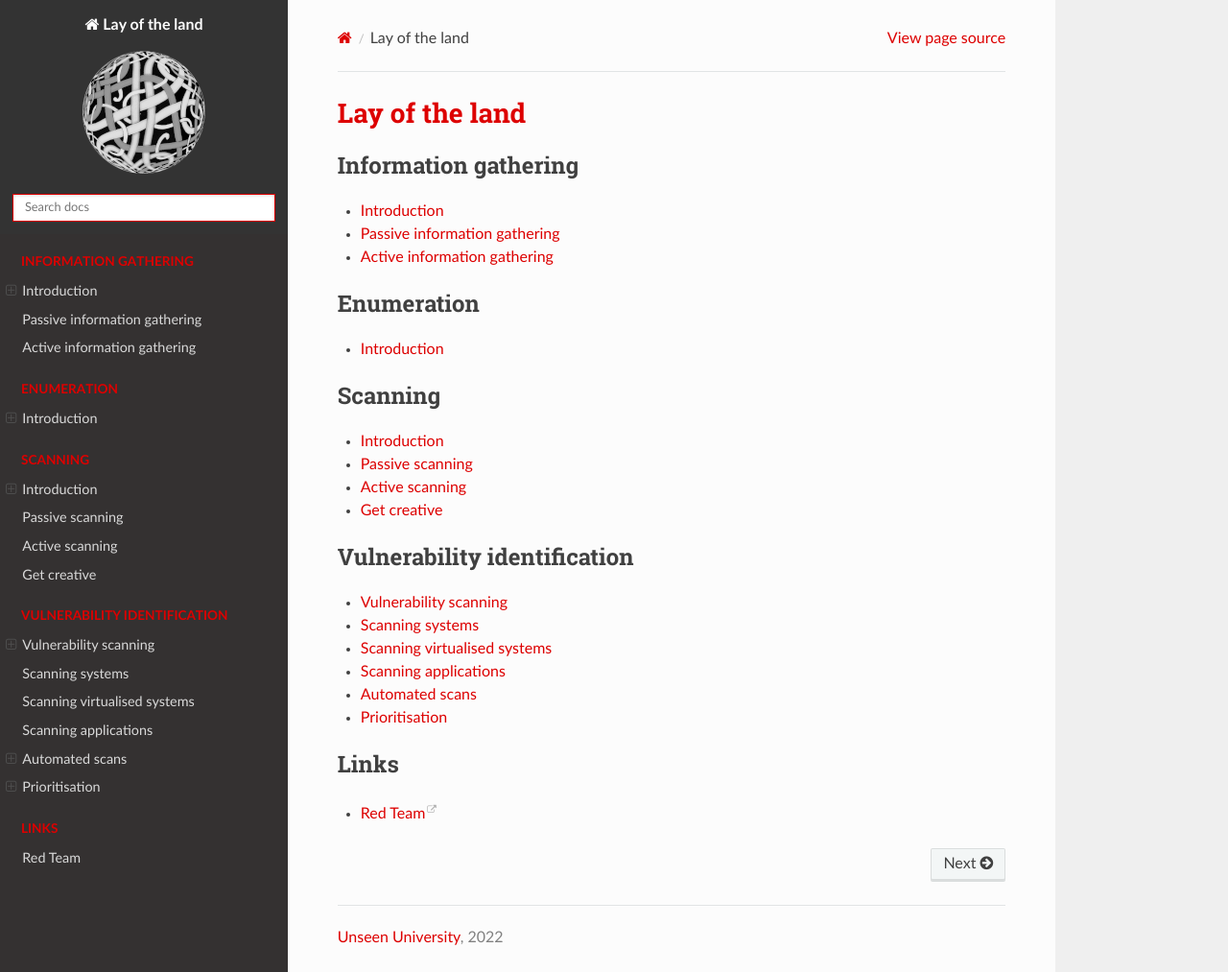
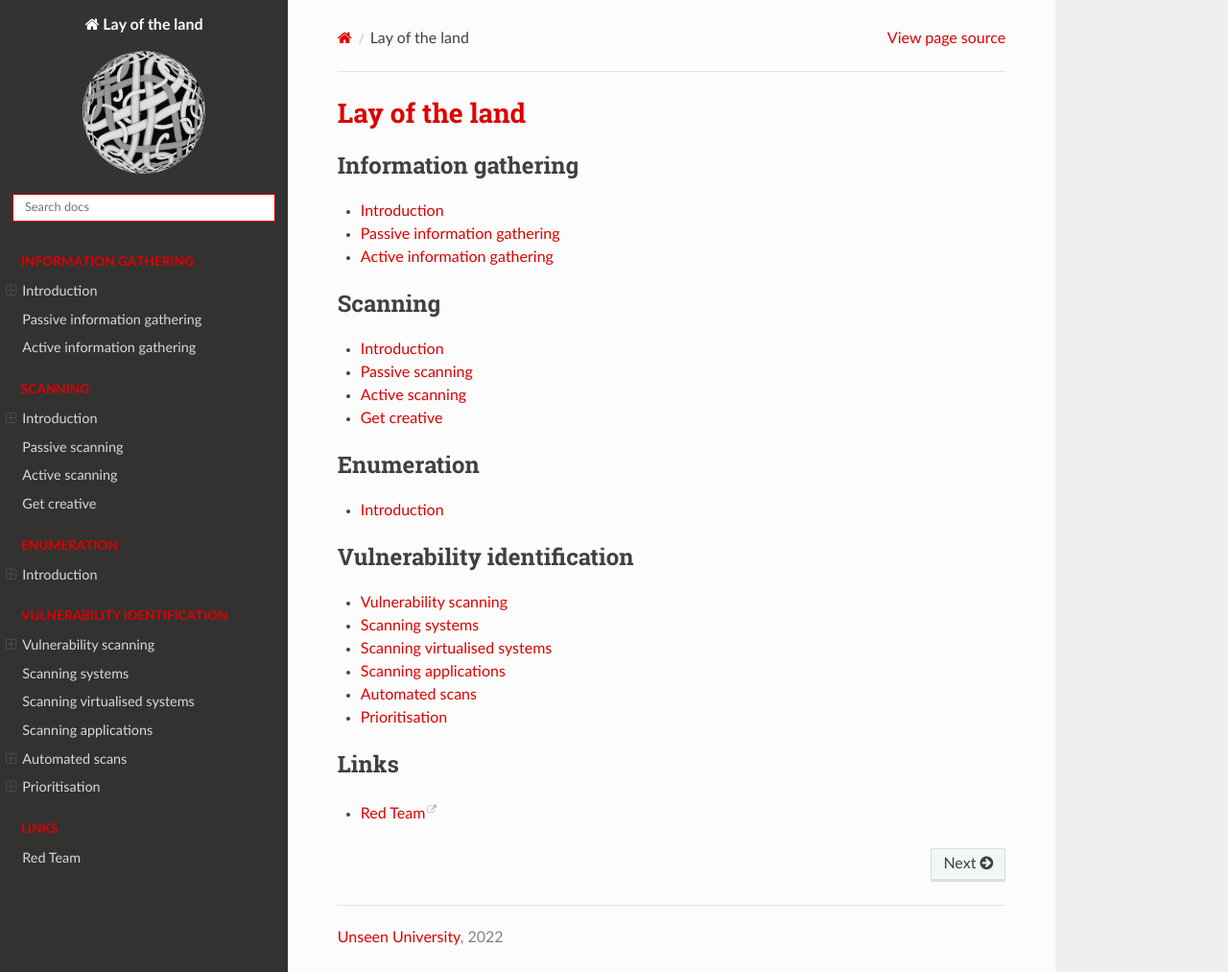
Before and after one commit to tymyrddin/red-enum, a Sphinx documentation site: the page built from source/index.rst, in a window 1280 px wide and 1013 px high. Shown: the whole window at 96% size. Built offline with Sphinx 7.4.7 and the Read the Docs theme 2.0.0, drawn with Linux system fonts in a browser that asks for light colours.

Commit message:
Initial commit

```diff
--- a/source/index.rst
+++ b/source/index.rst
@@ -15,20 +15,20 @@ Lay of the land
    :glob:
    :maxdepth: 1
    :includehidden:
-   :caption: Enumeration
-
-   docs/enum/README.md
-
-.. toctree::
-   :glob:
-   :maxdepth: 1
-   :includehidden:
    :caption: Scanning
 
    docs/scanning/README.md
    docs/scanning/passive.md
    docs/scanning/active.md
    docs/scanning/creative.md
+
+.. toctree::
+   :glob:
+   :maxdepth: 1
+   :includehidden:
+   :caption: Enumeration
+
+   docs/enum/README.md
 
 .. toctree::
    :glob:
```
